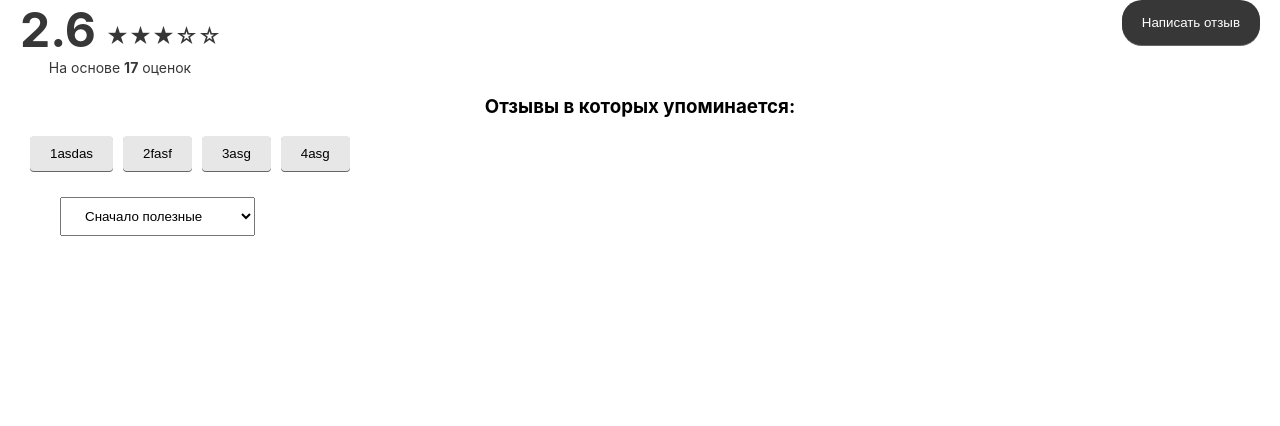
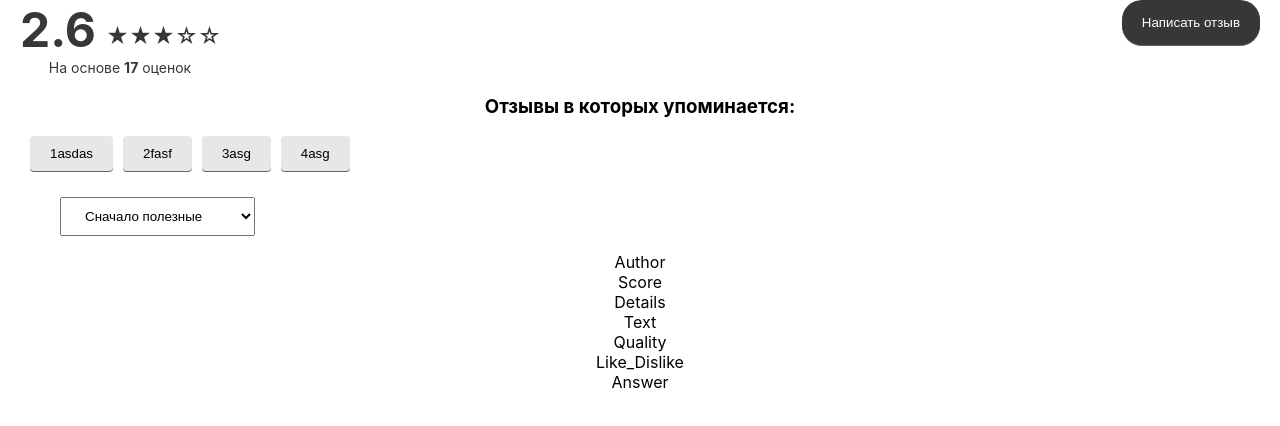
Before and after one commit to ArseniyXaoc/test_work_app, a React (Create React App) app: page / in a window 1280 px wide. Shown: the top 426 px of the page. Built offline with nearby package versions, Linux system fonts and the light colour scheme.

Commit message:
feat: rewiev base

```diff
--- a/src/components/App.tsx
+++ b/src/components/App.tsx
@@ -4,6 +4,8 @@ import './App.scss';
 import Raiting from './raiting/Raiting';
 import Filter from './filter/Filter'
 import Options from './options/Options';
+import Rewiev from './rewiev/Rewiev';
+
 
 function App() {
   return (
@@ -22,6 +24,9 @@ function App() {
           <div>
             <Options/>
           </div>
+          <div>
+            <Rewiev/>
+          </div>
         </main>
       </div>
 
--- a/src/components/rewiev/rewiev.tsx
+++ b/src/components/rewiev/rewiev.tsx
@@ -1,14 +1,14 @@
-import {Rewiev_Author} from './rewiev_component';
+import {RewievAuthor, RewievScore, RewievDetails,RewievText, RewievQuality,RewievLikeDislike,RewievAnswer} from './rewiev_component';
 function Rewiev(params: any) {
     return (
         <div>
-            <Rewiev_Author/>
-            {/* <Rewiev_Score/>
-            <Rewiev_Details/>
-            <Rewiev_Text/>
-            <Rewiev_Quality/>
-            <Rewiev_Like_Dislike/>
-            <Rewiev_Answer/> */}
+            <RewievAuthor/>
+            <RewievScore/>
+            <RewievDetails/>
+            <RewievText/>
+            <RewievQuality/>
+            <RewievLikeDislike/>
+            <RewievAnswer/>
         </div>
     )
 }
--- /dev/null
+++ b/src/components/rewiev/rewiev_component/RewievAnswer.tsx
@@ -0,0 +1,10 @@
+
+function Rewiev_Author(params:any) {
+    return (
+        <div>
+            Answer
+        </div>
+    )
+}
+
+export default Rewiev_Author;
--- /dev/null
+++ b/src/components/rewiev/rewiev_component/RewievAuthor.tsx
@@ -0,0 +1,10 @@
+
+function Rewiev_Author(params:any) {
+    return (
+        <div>
+            Author
+        </div>
+    )
+}
+
+export default Rewiev_Author;
--- /dev/null
+++ b/src/components/rewiev/rewiev_component/RewievDetails.tsx
@@ -0,0 +1,10 @@
+
+function Rewiev_Author(params:any) {
+    return (
+        <div>
+            Details
+        </div>
+    )
+}
+
+export default Rewiev_Author;
--- /dev/null
+++ b/src/components/rewiev/rewiev_component/RewievLikeDislike.tsx
@@ -0,0 +1,10 @@
+
+function Rewiev_Author(params:any) {
+    return (
+        <div>
+            Like_Dislike
+        </div>
+    )
+}
+
+export default Rewiev_Author;
--- /dev/null
+++ b/src/components/rewiev/rewiev_component/RewievQuality.tsx
@@ -0,0 +1,10 @@
+
+function Rewiev_Author(params:any) {
+    return (
+        <div>
+            Quality
+        </div>
+    )
+}
+
+export default Rewiev_Author;
--- /dev/null
+++ b/src/components/rewiev/rewiev_component/RewievScore.tsx
@@ -0,0 +1,10 @@
+
+function Rewiev_Author(params:any) {
+    return (
+        <div>
+            Score
+        </div>
+    )
+}
+
+export default Rewiev_Author;
--- /dev/null
+++ b/src/components/rewiev/rewiev_component/RewievText.tsx
@@ -0,0 +1,10 @@
+
+function Rewiev_Author(params:any) {
+    return (
+        <div>
+            Text
+        </div>
+    )
+}
+
+export default Rewiev_Author;
--- a/src/components/rewiev/rewiev_component/index.ts
+++ b/src/components/rewiev/rewiev_component/index.ts
@@ -1,9 +1,9 @@
-   import Rewiev_Author from  './Rewiev_Author.tsx'
-//    import Rewiev_Score from  './Rewiev_Score.tsx'
-//    import Rewiev_Details from  './Rewiev_Details.tsx'
-//    import Rewiev_Text from  './Rewiev_Text.tsx'
-//    import Rewiev_Quality from  './Rewiev_Quality.tsx'
-//    import Rewiev_Like_Dislike from  './Rewiev_Like_Dislike.tsx'
-//    import Rewiev_Answer from  './Rewiev_Answer.tsx'
+   import RewievAuthor from  './RewievAuthor'
+   import RewievScore from  './RewievScore'
+   import RewievDetails from  './RewievDetails'
+   import RewievText from  './RewievText'
+   import RewievQuality from  './RewievQuality'
+   import RewievLikeDislike from  './RewievLikeDislike'
+   import RewievAnswer from  './RewievAnswer'
 
-   export {Rewiev_Author};
+   export {RewievAuthor, RewievScore, RewievDetails,RewievText, RewievQuality,RewievLikeDislike,RewievAnswer};
```
